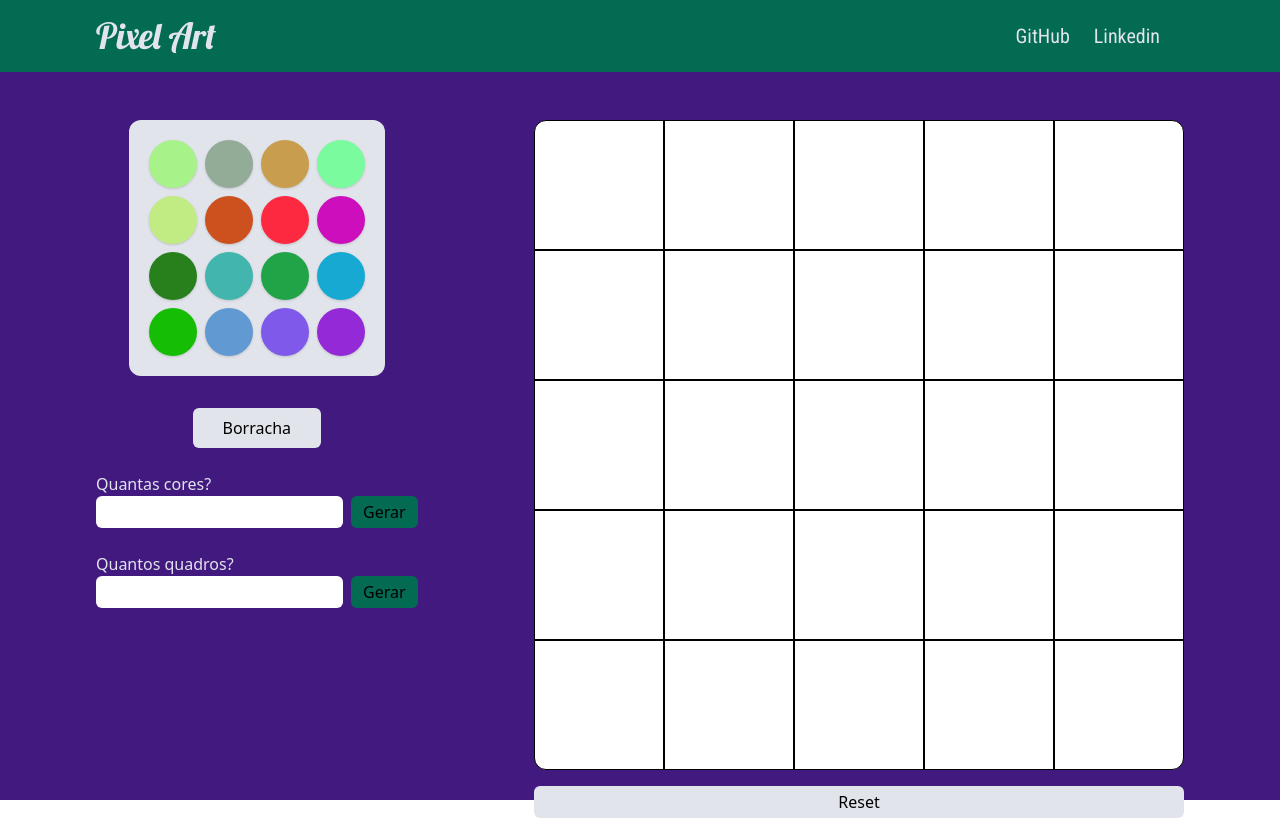
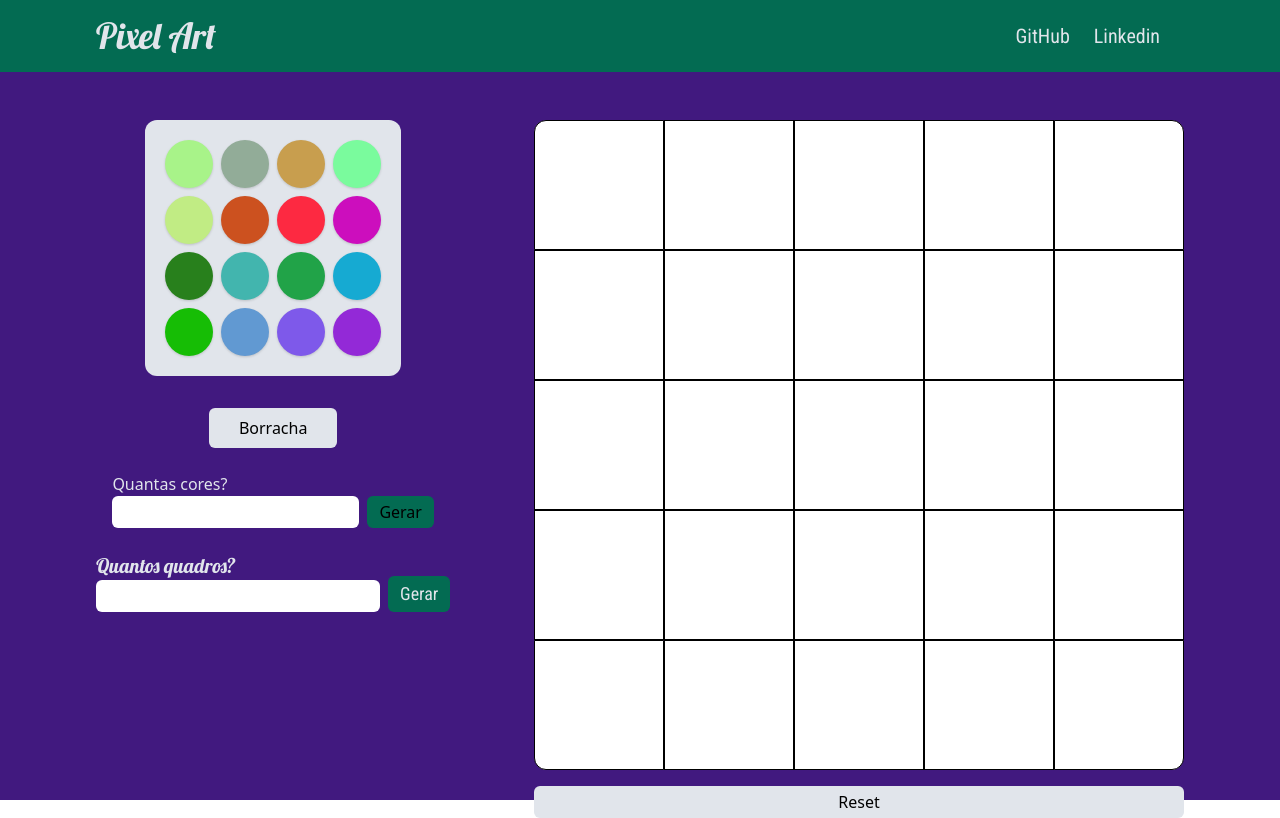
Before and after one commit to gabrielh-silvestre/pixel-art, a React (Create React App) app: page / in a window 1280 px wide. Built offline with nearby package versions, Linux system fonts and the light colour scheme.

Commit message:
style(CanvasSettings): customize tipografy

```diff
--- a/src/components/CanvasSettings/style.ts
+++ b/src/components/CanvasSettings/style.ts
@@ -10,6 +10,8 @@ export const SettingsLabel = tw.label`
   flex
   flex-col
   text-gray-light
+  text-xl
+  font-lobster
 `;
 
 export const SettingsInput = tw.input`
@@ -25,4 +27,7 @@ export const SettinsButton = tw.button`
   px-3
   bg-green-dark
   rounded-md
+  text-gray-light
+  text-lg
+  font-robot-condesed
 `;
```
